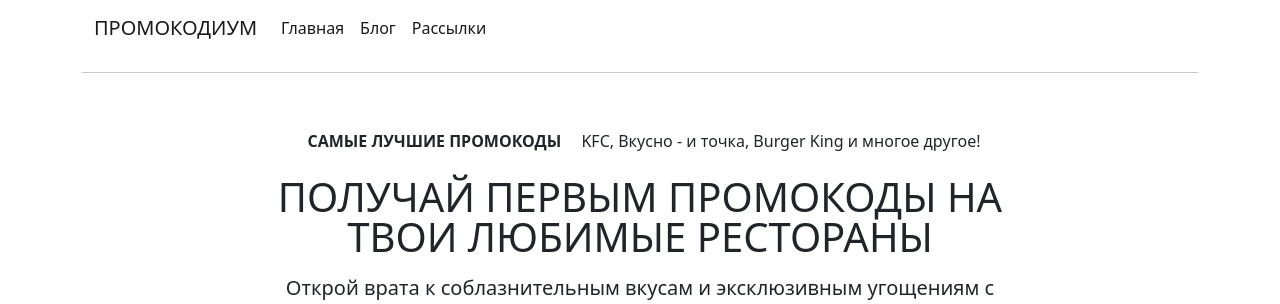
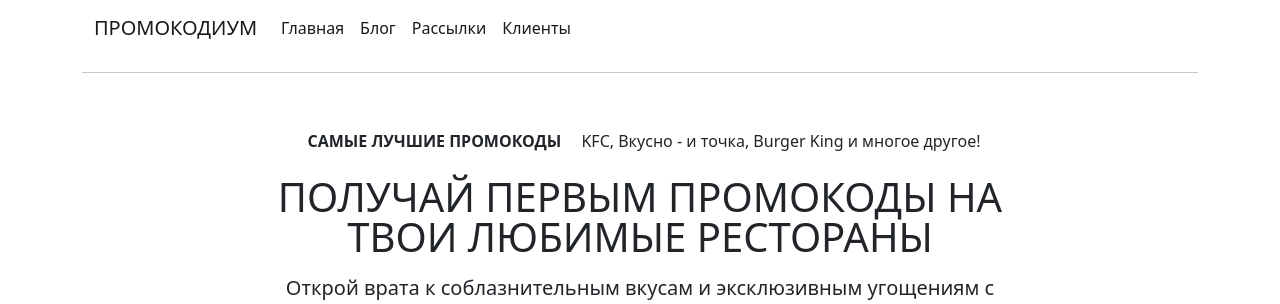
Before and after one commit to Kaverz1n/mailing-service, a Django app: page / in a window 1280 px wide. Shown: the top 304 px of the page. Run offline with Django 4.2, Linux system fonts and the light colour scheme; parts of the project's set-up code (start-up, migrations or seed data) failed here and were passed over; some libraries are stand-ins or nearby versions.

Commit message:
added a new button of menu - clients

```diff
--- a/mailings/templates/mailings/includes/inc_main_menu.html
+++ b/mailings/templates/mailings/includes/inc_main_menu.html
@@ -15,6 +15,11 @@
                         >Рассылки
                         </a>
                     </li>
+                    <li class="nav-item">
+                        <a class="nav-link active" aria-current="page" href="{% url 'mailings:client_list' %}"
+                        >Клиенты
+                        </a>
+                    </li>
                 </ul>
             </div>
         </div>
```
